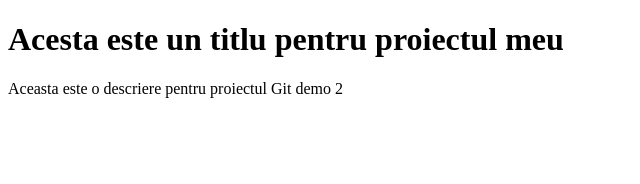
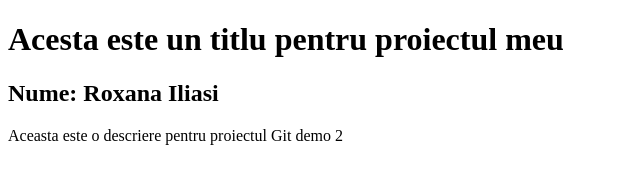
Before and after one commit to RoxanaIliasi/Git-demo-2, a plain HTML site: page index.html in a window 1280 px wide. Shown: the whole page, without its empty margins (0-640 px from the left). Drawn offline with Linux system fonts and the light colour scheme.

Commit message:
Am adaugat un nume

```diff
--- a/index.html
+++ b/index.html
@@ -7,6 +7,7 @@
 </head>
 <body>
     <h1>Acesta este un titlu pentru proiectul meu</h1>
+    <h2>Nume: Roxana Iliasi</h2>
     <p>Aceasta este o descriere pentru proiectul Git demo 2</p>
 </body>
 </html>
```
